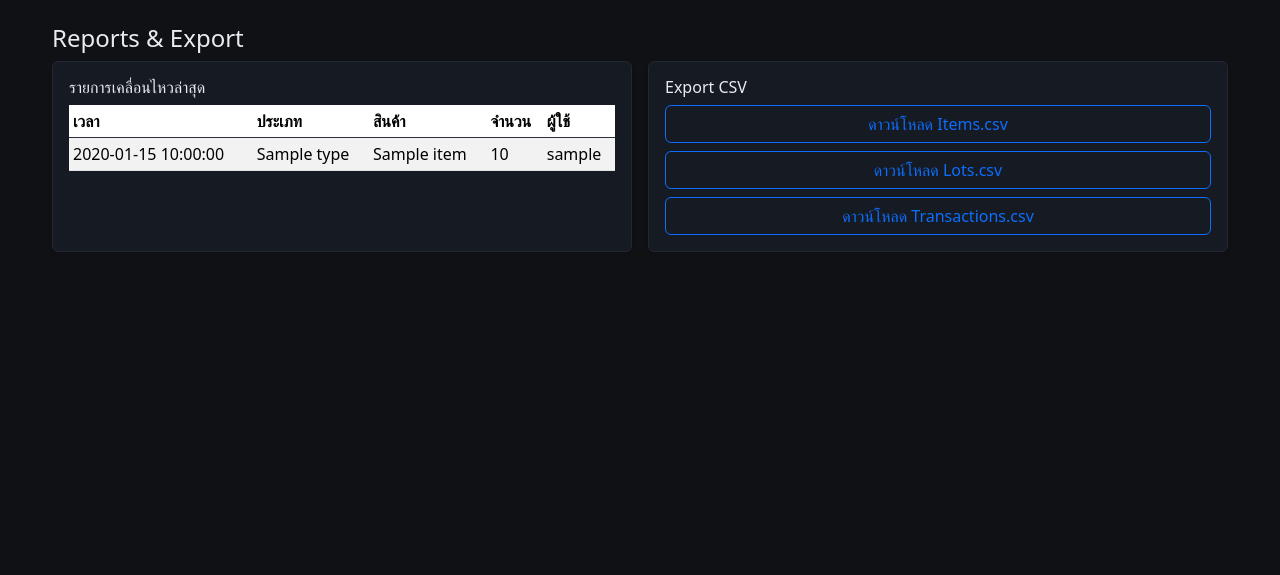
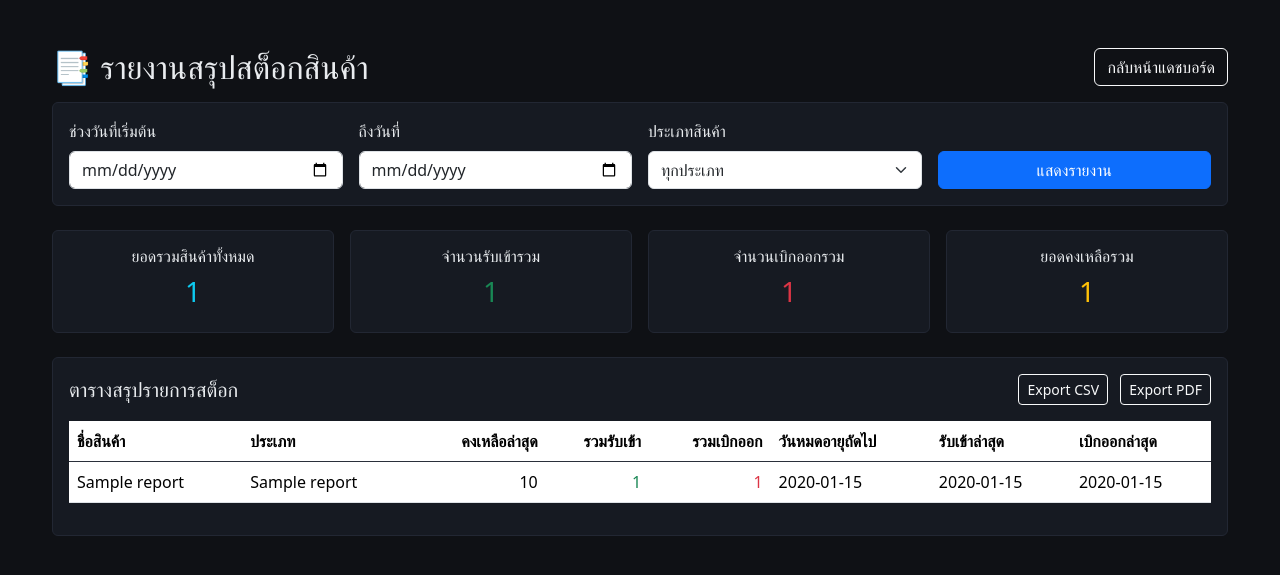
Before and after one commit to Wiselord911/ctr-stock-system, a Flask app: template templates/reports.html in a window 1280 px wide. Shown: the part 56-631 px from the top of the page. Run offline with Flask 3, Linux system fonts and the light colour scheme; tables that the repository leaves empty hold one stand-in row (values such as "Sample post"); the template is opened without the code that fills it: values that come from a table or form of the project are taken from there, most other values are stand-ins (such as "Sample title", 1, 10 or a date in 2020).

Commit message:
Update reports.html

```diff
--- a/templates/reports.html
+++ b/templates/reports.html
@@ -1,46 +1,129 @@
-{% extends 'base.html' %}
+{% extends "base.html" %}
 {% block content %}
-<h1 class="h4">Reports & Export</h1>
+<div class="py-4">
+  <div class="d-flex align-items-center justify-content-between mb-3">
+    <h2 class="mb-0">📑 รายงานสรุปสต็อกสินค้า</h2>
+    <a href="{{ url_for('dashboard') }}" class="btn btn-outline-light">กลับหน้าแดชบอร์ด</a>
+  </div>
 
-<div class="row g-3">
-  <div class="col-md-6">
-    <div class="card shadow-sm h-100">
-      <div class="card-body">
-        <h2 class="h6">รายการเคลื่อนไหวล่าสุด</h2>
-        <div class="table-responsive">
-          <table class="table table-striped table-sm">
-            <thead><tr><th>เวลา</th><th>ประเภท</th><th>สินค้า</th><th>จำนวน</th><th>ผู้ใช้</th></tr></thead>
-            <tbody>
-              {% for t in txs %}
-              <tr>
-                <td>{{ t.created_at }}</td>
-                <td>{{ t.type }}</td>
-                <td>{{ t.item.name }}</td>
-                <td>{{ t.quantity }}</td>
-                <td>{{ t.user.username if t.user else '-' }}</td>
-              </tr>
-              {% endfor %}
-            </tbody>
-          </table>
-        </div>
+  <!-- Filter -->
+  <div class="card p-3 mb-4">
+    <form class="row g-3 align-items-end" method="get" action="{{ url_for('reports') }}">
+      <div class="col-md-3">
+        <label class="form-label">ช่วงวันที่เริ่มต้น</label>
+        <input type="date" name="from" value="{{ request.args.get('from','') }}" class="form-control">
+      </div>
+      <div class="col-md-3">
+        <label class="form-label">ถึงวันที่</label>
+        <input type="date" name="to" value="{{ request.args.get('to','') }}" class="form-control">
+      </div>
+      <div class="col-md-3">
+        <label class="form-label">ประเภทสินค้า</label>
+        <select name="category_id" class="form-select">
+          <option value="">ทุกประเภท</option>
+          {% for cat in categories %}
+            <option value="{{ cat.id }}"
+              {% if request.args.get('category_id') and request.args.get('category_id')|int == cat.id %}selected{% endif %}>
+              {{ cat.name }}
+            </option>
+          {% endfor %}
+        </select>
+      </div>
+      <div class="col-md-3">
+        <button type="submit" class="btn btn-primary w-100">แสดงรายงาน</button>
+      </div>
+    </form>
+  </div>
+
+  <!-- Summary Cards -->
+  <div class="row g-3 mb-4">
+    <div class="col-md-3 col-sm-6">
+      <div class="card text-center p-3">
+        <h6>ยอดรวมสินค้าทั้งหมด</h6>
+        <h3 class="text-info">{{ total_items or 0 }}</h3>
+      </div>
+    </div>
+    <div class="col-md-3 col-sm-6">
+      <div class="card text-center p-3">
+        <h6>จำนวนรับเข้ารวม</h6>
+        <h3 class="text-success">{{ total_received or 0 }}</h3>
+      </div>
+    </div>
+    <div class="col-md-3 col-sm-6">
+      <div class="card text-center p-3">
+        <h6>จำนวนเบิกออกรวม</h6>
+        <h3 class="text-danger">{{ total_issued or 0 }}</h3>
+      </div>
+    </div>
+    <div class="col-md-3 col-sm-6">
+      <div class="card text-center p-3">
+        <h6>ยอดคงเหลือรวม</h6>
+        <h3 class="text-warning">{{ total_balance or 0 }}</h3>
       </div>
     </div>
   </div>
-  <div class="col-md-6">
-    <div class="card shadow-sm h-100">
-      <div class="card-body">
-        <h2 class="h6">Export CSV</h2>
-        <div class="d-grid gap-2">
-          <a class="btn btn-outline-primary" href="{{ url_for('export_csv', kind='items') }}">ดาวน์โหลด Items.csv</a>
-          <a class="btn btn-outline-primary" href="{{ url_for('export_csv', kind='lots') }}">ดาวน์โหลด Lots.csv</a>
-          <a class="btn btn-outline-primary" href="{{ url_for('export_csv', kind='transactions') }}">ดาวน์โหลด Transactions.csv</a>
-        </div>
-        {% if current_user.is_admin %}
-        <hr>
-        <h2 class="h6 text-danger">Admin Danger Zone</h2>
-        <a class="btn btn-outline-danger" href="{{ url_for('admin_delete_all') }}" data-confirm="ลบรายการสินค้าทั้งหมดและสต็อค?">ลบทั้งหมด</a>
+
+  <!-- Table -->
+  <div class="card p-3">
+    <div class="d-flex align-items-center justify-content-between mb-3">
+      <h5 class="mb-0">ตารางสรุปรายการสต็อก</h5>
+      <div>
+        {% if export_csv_url %}
+          <a href="{{ export_csv_url }}" class="btn btn-sm btn-outline-light me-2">Export CSV</a>
+        {% endif %}
+        {% if export_pdf_url %}
+          <a href="{{ export_pdf_url }}" class="btn btn-sm btn-outline-light">Export PDF</a>
         {% endif %}
       </div>
+    </div>
+
+    <div class="table-responsive">
+      <table class="table table-hover align-middle">
+        <thead>
+          <tr>
+            <th>ชื่อสินค้า</th>
+            <th>ประเภท</th>
+            <th class="text-end">คงเหลือล่าสุด</th>
+            <th class="text-end">รวมรับเข้า</th>
+            <th class="text-end">รวมเบิกออก</th>
+            <th>วันหมดอายุถัดไป</th>
+            <th>รับเข้าล่าสุด</th>
+            <th>เบิกออกล่าสุด</th>
+          </tr>
+        </thead>
+        <tbody>
+          {% if report_data and report_data|length %}
+            {% for r in report_data %}
+              <tr>
+                <td>{{ r.item_name }}</td>
+                <td>{{ r.category_name or '-' }}</td>
+                <td class="text-end">{{ r.balance or 0 }}</td>
+                <td class="text-end text-success">{{ r.total_received or 0 }}</td>
+                <td class="text-end text-danger">{{ r.total_issued or 0 }}</td>
+                <td>
+                  {% if r.next_expiry %}
+                    {{ r.next_expiry.strftime('%d/%m/%Y') }}
+                  {% else %}-{% endif %}
+                </td>
+                <td>
+                  {% if r.last_receive %}
+                    {{ r.last_receive.strftime('%d/%m/%Y %H:%M') }}
+                  {% else %}-{% endif %}
+                </td>
+                <td>
+                  {% if r.last_issue %}
+                    {{ r.last_issue.strftime('%d/%m/%Y %H:%M') }}
+                  {% else %}-{% endif %}
+                </td>
+              </tr>
+            {% endfor %}
+          {% else %}
+            <tr>
+              <td colspan="8" class="text-center text-muted py-4">ไม่พบข้อมูลสต็อกในช่วงเวลาที่เลือก</td>
+            </tr>
+          {% endif %}
+        </tbody>
+      </table>
     </div>
   </div>
 </div>
```
